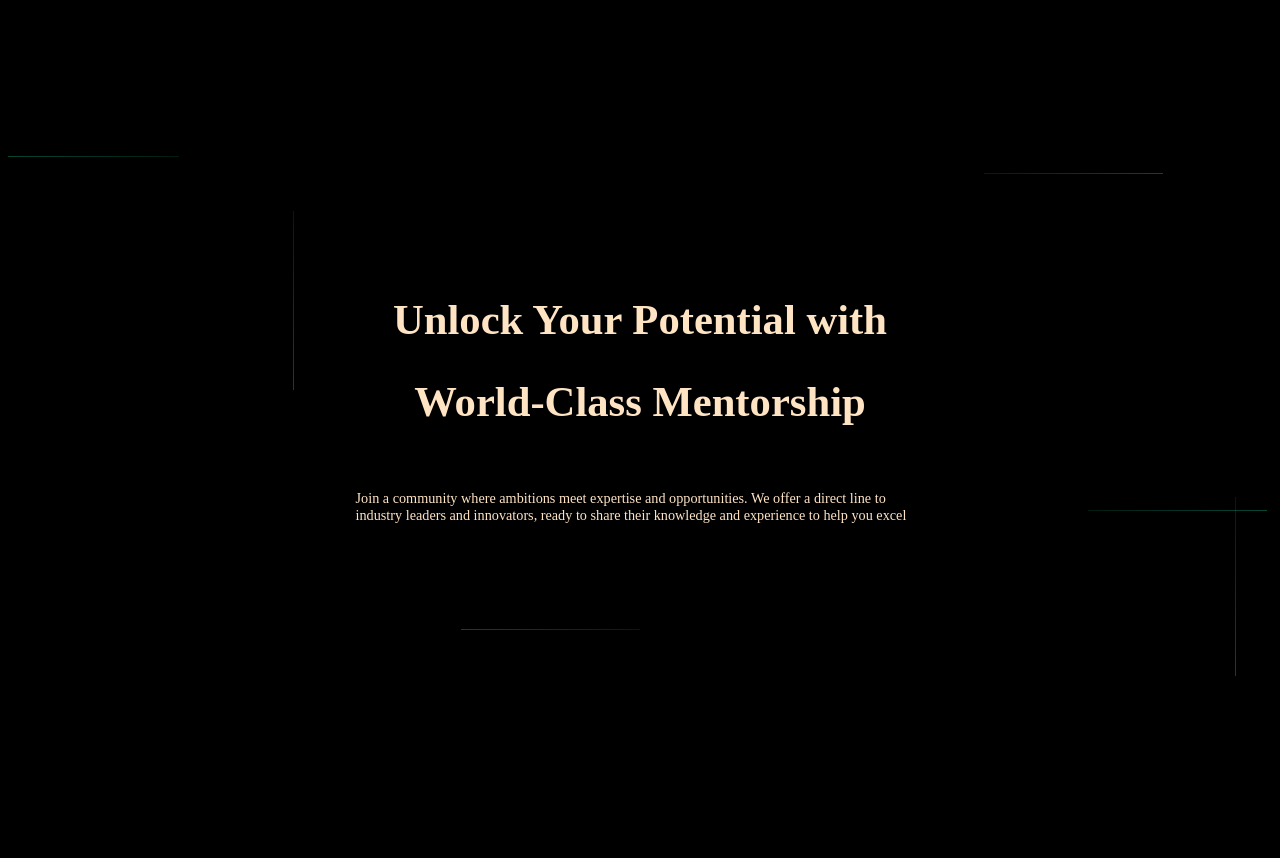
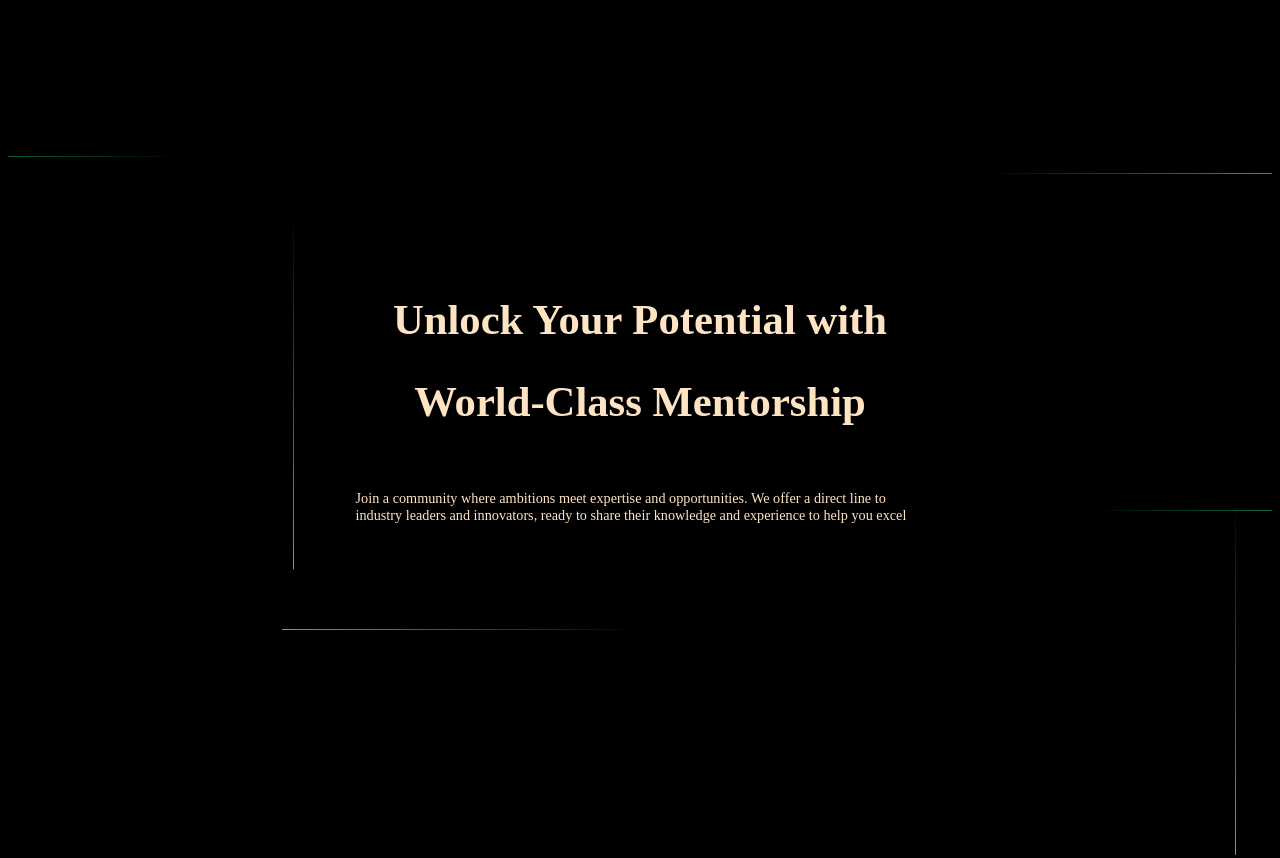
Before and after one commit to EvgeniiaShirshikova/EvgeniiaShirshikova.github.io, a plain HTML site: page index.html in a window 1280 px wide. Drawn offline with nearby package versions, Linux system fonts and the light colour scheme.

Commit message:
Update style.css

```diff
--- a/style.css
+++ b/style.css
@@ -59,8 +59,6 @@ h2 {
   right: 0%;
   width: 100%;
   height: 100%;
-  max-width: 90rem;
-  margin: 0 auto;
   display: flex;
   justify-content: space-between;
   z-index: 1;
@@ -77,6 +75,7 @@ h2 {
   top: 0%;
   width: 50%;
   height: 100vh;
+  overflow: hidden;
 }
 
 .lines-horiz.left {
@@ -98,31 +97,26 @@ h2 {
   position: absolute;
   top: 0%;
   width: 1px;
-  height: 14vw;
-  background-image: url("line-vert.svg");
-  background-position: 50%;
-  background-repeat: no-repeat;
-  background-size: auto;
+  height: 28vw;
+  background: linear-gradient(
+    to bottom,
+    rgba(16, 202, 153, 0) 0%,
+    #10ca99 100%
+  );
 }
 
 .lineHorizLeft {
   position: absolute;
   right: 0%;
-  width: 14vw;
+  width: 28vw;
   height: 1px;
-  background-image: url("line-horiz-left.svg");
-  background-position: 50%;
-  background-repeat: no-repeat;
-  background-size: auto;
+  background: linear-gradient(to left, rgba(16, 202, 153, 0) 0%, #10ca99 100%);
 }
 
 .lineHorizRight {
   position: absolute;
   left: 0%;
-  width: 14vw;
+  width: 28vw;
   height: 1px;
-  background-image: url("line-horiz-right.svg");
-  background-position: 50%;
-  background-repeat: no-repeat;
-  background-size: auto;
+  background: linear-gradient(to right, rgba(16, 202, 153, 0) 0%, #10ca99 100%);
 }
```
